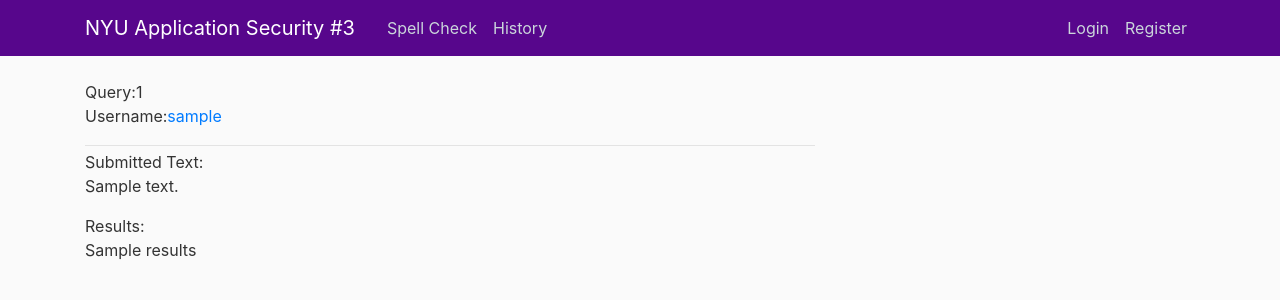
After one commit to thecarbonista/appsec3, a Python web app: template templates/query.html in a window 1280 px wide. The commit adds this page. Shown: the top 300 px of the page. Run offline with Jinja, Linux system fonts and the light colour scheme; the template is opened without the code that fills it: most values are stand-ins (such as "Sample title", 1, 10 or a date in 2020); some libraries are stand-ins or nearby versions.

Commit message:
added history and query review
Signed-off-by: jmc1367 <jmc1367@nyu.edu>

```diff
--- a/templates/history.html
+++ b/templates/history.html
@@ -1,12 +1,15 @@
 {% extends "layout.html" %}
 {% block content %}
+    <div><h6>Number of Queries:</h6><p numqueries="numqueries">{{ numqueries }}</p></div>
     {% for post in posts %}
         <article class="media content-section">
 
           <div class="media-body">
+
             <div class="article-metadata">
-              <a class="mr-2" href="#">{{ post.author.username }}</a>
+                <h7>Query#:</h7><a href="history/query{{post.id}}"><p queryid="queryid">{{ post.id }}</p></a>
             </div>
+
             <p class="article-content">{{ post.content }}</p>
           </div>
         </article>
--- /dev/null
+++ b/templates/query.html
@@ -0,0 +1,18 @@
+{% extends "layout.html" %}
+{% block content %}
+    {% for post in posts %}
+
+
+          <div class="media-body">
+
+            <div class="article-metadata">
+                <h8>Query:</h8><a query="queryid">{{ post.id }}</a>
+                <p><h8>Username:</h8><a class="mr-2" href="#">{{ post.author.username }}</a></p>
+            </div>
+
+            <h8>Submitted Text:</h8><p class="article-content">{{ post.content }}</p>
+              <h8>Results:</h8><p class="article-content">{{ post.results }}</p>
+          </div>
+
+    {% endfor %}
+{% endblock content %}
```
Also changed, not shown: app.py (+7 -2 lines), site.db.
